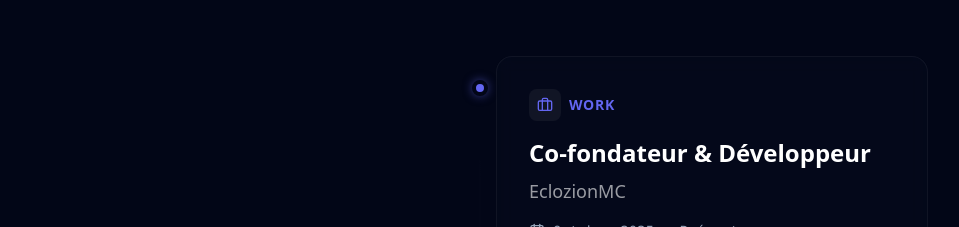
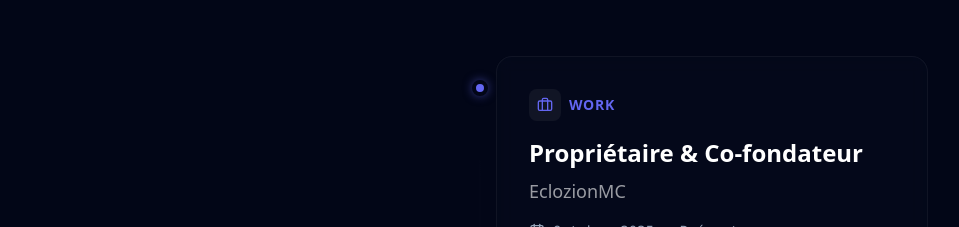
Before and after one commit to Arka-ui/portfolio, a Next.js app: page /portfolio/ in a window 1280 px wide. Shown: the part 1980-2207 px from the top of the page, without its empty margins (160-1119 px from the left). Built offline with nearby package versions, Linux system fonts and the light colour scheme; no server answers.

Commit message:
Update title in fallbackExperience object

```diff
--- a/src/components/Timeline.tsx
+++ b/src/components/Timeline.tsx
@@ -20,7 +20,7 @@ const fetcher = async (url: string) => {
 const fallbackExperience = [
     {
         type: "work",
-        title: "Co-fondateur & Développeur",
+        title: "Propriétaire & Co-fondateur",
         company: "EclozionMC",
         period: "Octobre 2025 - Présent",
         description: "Développement d'un serveur Minecraft avec Nexos (rencontré en cours). Site web : eclozionmc.ovh - Serveur en préparation"
```
